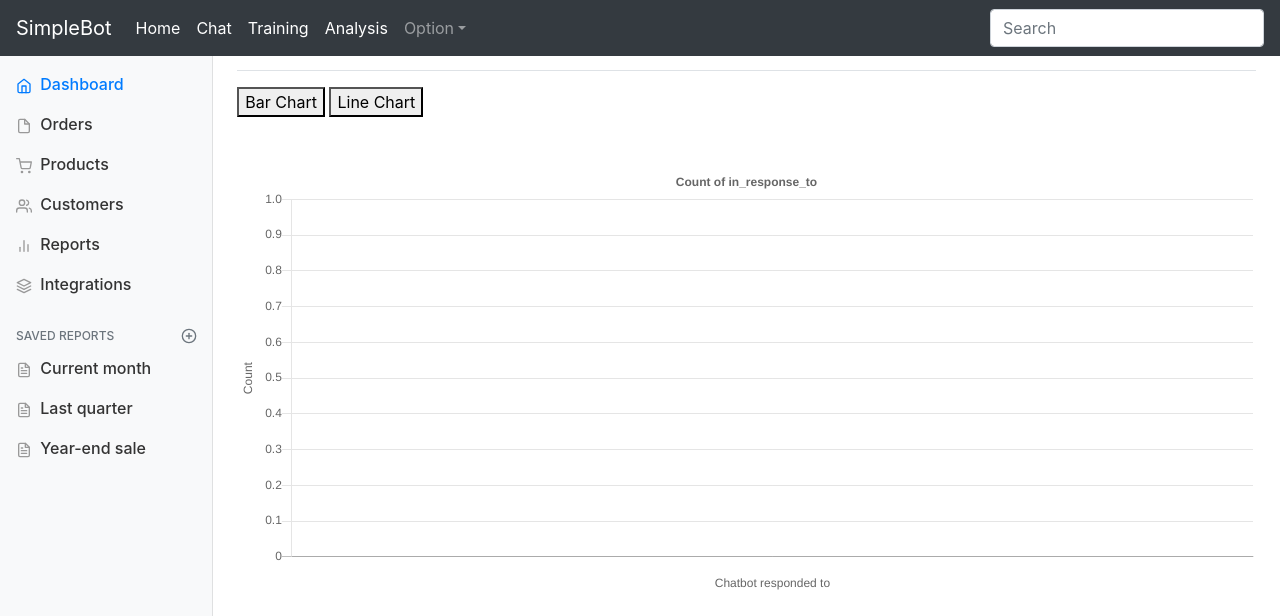
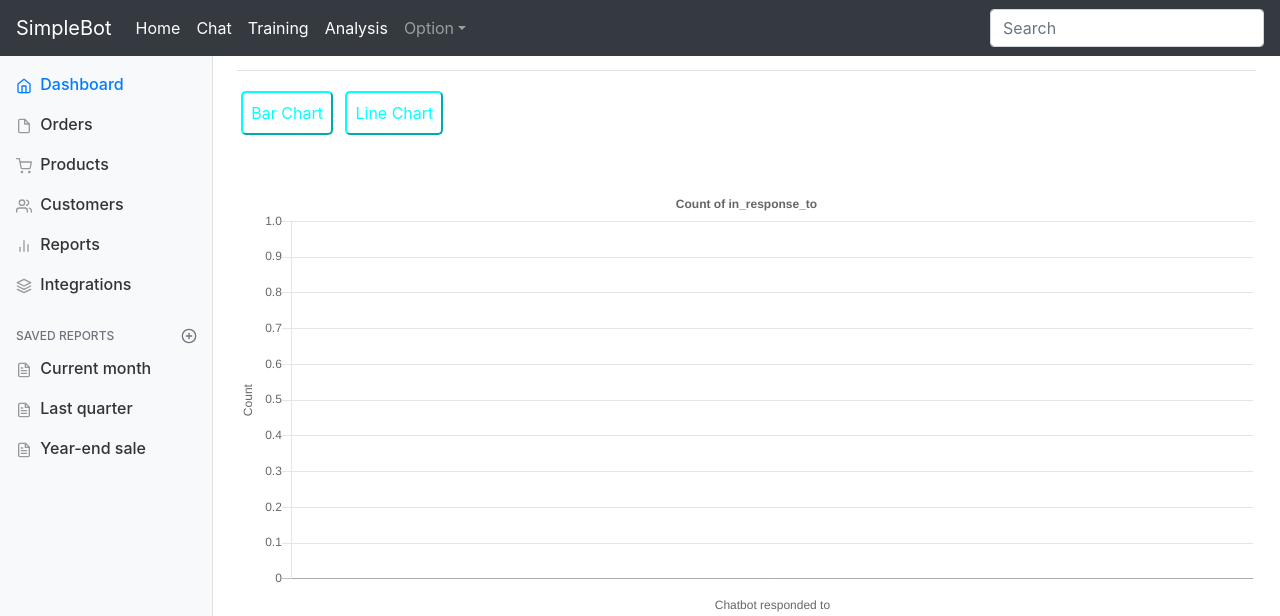
Before and after one commit to louisyuzhe/AI-chatbot-platform, a Django app: template webpage/blog/templates/dashboard.html in a window 1280 px wide. Shown: the top 616 px of the page. Run offline with Django 3.2, Linux system fonts and the light colour scheme; the template is opened without the code that fills it, so the values that code supplies are empty; parts of the project's set-up code (start-up, migrations or seed data) failed here and were passed over; some libraries are stand-ins or nearby versions.

Commit message:
1. add CSS selector for graph button class (passive, hover and focus0 2. Add event listener to dynamically show sub button group if applicable 3. Fixed sub button div dize with a scoll pane

```diff
--- a/webpage/blog/templates/dashboard.html
+++ b/webpage/blog/templates/dashboard.html
@@ -37,6 +37,28 @@
         position: sticky;
         top: 0;
       }
+      .graphBtn {
+        border-radius: 5px;
+        border-color: cyan;
+        background-color: white;
+        color: cyan;
+        padding: 8px;
+        text-align: center;
+        text-decoration: none;
+        display: inline-block;
+        font-size: 1em;
+        margin: 4px 4px;
+        width:inherit;
+      }
+      .graphBtn:hover,
+      .graphBtn:focus {
+        background-color: cyan;
+        color: white;
+      }
+      /*#subButton {
+        overflow:scroll;
+        height:13vh;
+      }*/
     </style>
     <link rel="stylesheet" type="text/css" href="/blog/static/css/screen.css">
 
@@ -165,8 +187,8 @@
           </div>
 
           <div id="mainButton">
-            <button type="button" name="btn_barChart" id="btn_barChart">Bar Chart</button>
-            <button type="button" name="btn_lineChart" id="btn_lineChart">Line Chart</button>
+            <button type="button" name="btn_barChart" id="btn_barChart" class="graphBtn">Bar Chart</button>
+            <button type="button" name="btn_lineChart" id="btn_lineChart" class="graphBtn">Line Chart</button>
           </div>
         <div id="subButton">
         </div>
@@ -334,6 +356,7 @@ var subbuttonDiv = document.getElementById("subButton");
       button.appendChild(t);
       button.value=response;
       button.setAttribute('id', response+"-btn");
+      button.setAttribute('class', "graphBtn");
       button.addEventListener("click", function(){
         displayLineChart(d, button.value);
       }, false);
@@ -406,8 +429,15 @@ var subbuttonDiv = document.getElementById("subButton");
 
   }
 
-  document.getElementById("btn_barChart").addEventListener("click", loadBarChart);
-  document.getElementById("btn_lineChart").addEventListener("click", loadLineChart);
+  document.getElementById("btn_barChart").addEventListener("click", function(){
+    loadBarChart();
+    document.getElementById("subButton").style.height = "0";
+  }, false);
+  document.getElementById("btn_lineChart").addEventListener("click", function(){
+    loadLineChart();
+    document.getElementById("subButton").style.overflow = "scroll";
+    document.getElementById("subButton").style.height = "13vh";
+  }, false);
   window.addEventListener('DOMContentLoaded', (event) => {
       loadBarChart();
   });
```
